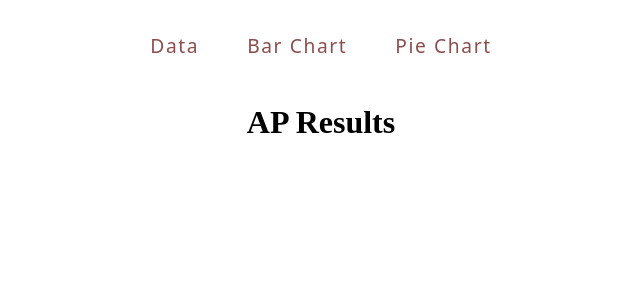
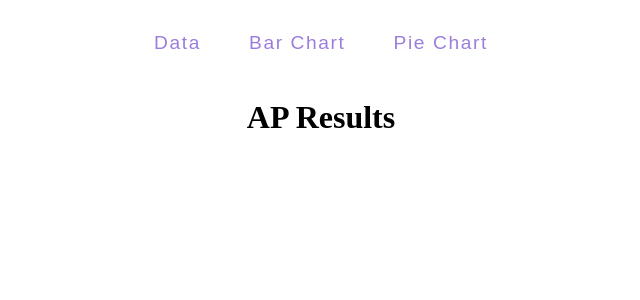
Before and after one commit to staten-island-tech/pd3-vue-api-jessica-and-jean, a Vue app in the folder vue-api/: page / in a window 1280 px wide. Shown: the top 300 px of the page, without its empty margins (319-959 px from the left). Built offline with nearby package versions, Linux system fonts and the light colour scheme.

Commit message:
Update NavTab.vue

```diff
--- a/vue-api/src/components/NavTab.vue
+++ b/vue-api/src/components/NavTab.vue
@@ -16,7 +16,7 @@ body {
   margin: 0;
 }
 nav {
-  font-family: 'Noto Sans', sans-serif;
+  font-family: 'Gill Sans Extrabold', sans-serif;
   letter-spacing: 0.1rem;
   display: flex;
   flex-direction: row;
@@ -28,7 +28,7 @@ nav {
 }
 nav a {
   font-size: 1.2rem;
-  color: #8e4d4d;
+  color: #9c7ddb;
   display: flex;
   justify-content: center;
   padding: 0 1rem;
```
